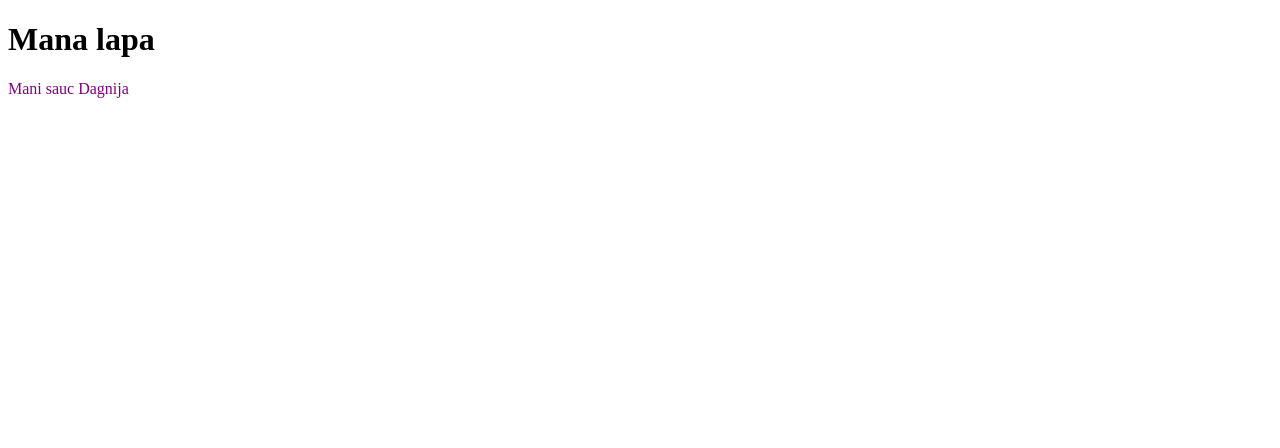
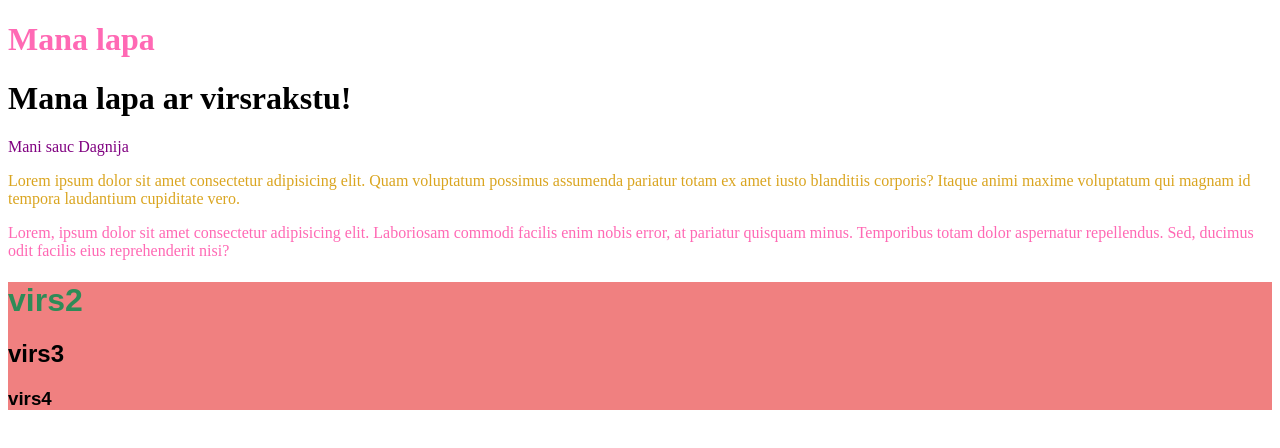
Before and after one commit to rvtprog-2020/HTML_Dagnija_Viktorova, a plain HTML site: page index.html in a window 1280 px wide. Drawn offline with Linux system fonts and the light colour scheme.

Commit message:
super lapa

```diff
--- /dev/null
+++ b/css/box.css
@@ -0,0 +1,6 @@
+p {
+    width: 300px;
+    padding: 50px;
+    background-color: saddlebrown;
+    border: 20px solid slateblue;
+}
--- /dev/null
+++ b/css/style.css
@@ -0,0 +1,4 @@
+body{
+    color: gold
+    background_color: royalblue
+}
--- a/index.html
+++ b/index.html
@@ -4,9 +4,37 @@
     <meta charset="UTF-8">
     <meta name="viewport" content="width=device-width, initial-scale=1.0">
     <title>Lapas nosaukums</title>
+    <link rel="stylesheet" type="text/css" href=css/style.css>
+    <style>
+        p {
+            color:goldenrod;
+        }
+
+        .article{
+            color:hotpink
+        }
+
+        #container{
+            background-color: lightcoral;
+            font-family:fantasy
+        }
+
+        #container h1{
+            color:seagreen
+        }
+    </style>
 </head>
 <body>
-    <h1>Mana lapa</h1>
+    <h1 class="article">Mana lapa</h1>
+    <h1>Mana lapa ar virsrakstu!</h1>
     <p style="color:purple">Mani sauc Dagnija</p>
+    <p>Lorem ipsum dolor sit amet consectetur adipisicing elit. Quam voluptatum possimus assumenda pariatur totam ex amet iusto blanditiis corporis? Itaque animi maxime voluptatum qui magnam id tempora laudantium cupiditate vero.</p>
+    <p class="article">Lorem, ipsum dolor sit amet consectetur adipisicing elit. Laboriosam commodi facilis enim nobis error, at pariatur quisquam minus. Temporibus totam dolor aspernatur repellendus. Sed, ducimus odit facilis eius reprehenderit nisi?</p>
+
+    <div id="container">
+        <h1>virs2</h2>
+        <h2>virs3</h3>
+        <h3>virs4</h4>
+    </div>
 </body>
 </html>
```
Also changed, not shown: box-model.html (added, +18 -0 lines).
